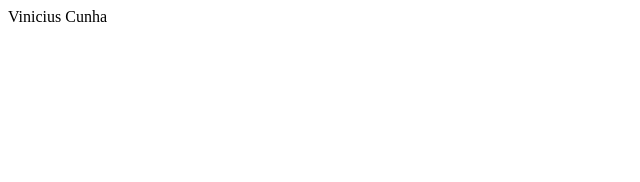
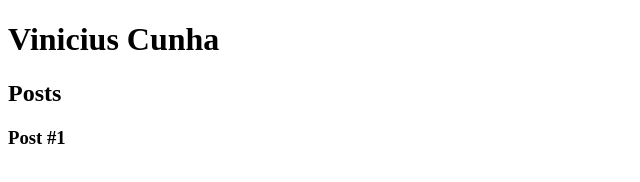
Before and after one commit to cunhavcs/dio-tqi-fullstack-developer, a plain HTML site: page 3_Introducao-a-criacao-de-websites-com-html5-e-css3/Exercicio-página-pessoal/index.html in a window 1280 px wide. Shown: the whole page, without its empty margins (0-640 px from the left). Drawn offline with Linux system fonts and the light colour scheme.

Commit message:
Atualiza os arquivos do curso 3

```diff
--- a/3_Introducao-a-criacao-de-websites-com-html5-e-css3/Exercicio-página-pessoal/index.html
+++ b/3_Introducao-a-criacao-de-websites-com-html5-e-css3/Exercicio-página-pessoal/index.html
@@ -5,6 +5,19 @@
         <title>Vinicius Cunha</title>
     </head>
     <body>
-        Vinicius Cunha
+        <header>
+            <h1>Vinicius Cunha</h1>
+        </header>
+        <section>
+            <header>
+                <h2>Posts</h2>
+            </header>
+            <article>
+                <header>
+                    <h3>Post #1</h3>
+                </header>
+            </article>
+        </section>
+        <footer></footer>
     </body>
 </html>
```
Also changed, not shown: 1 other file.
